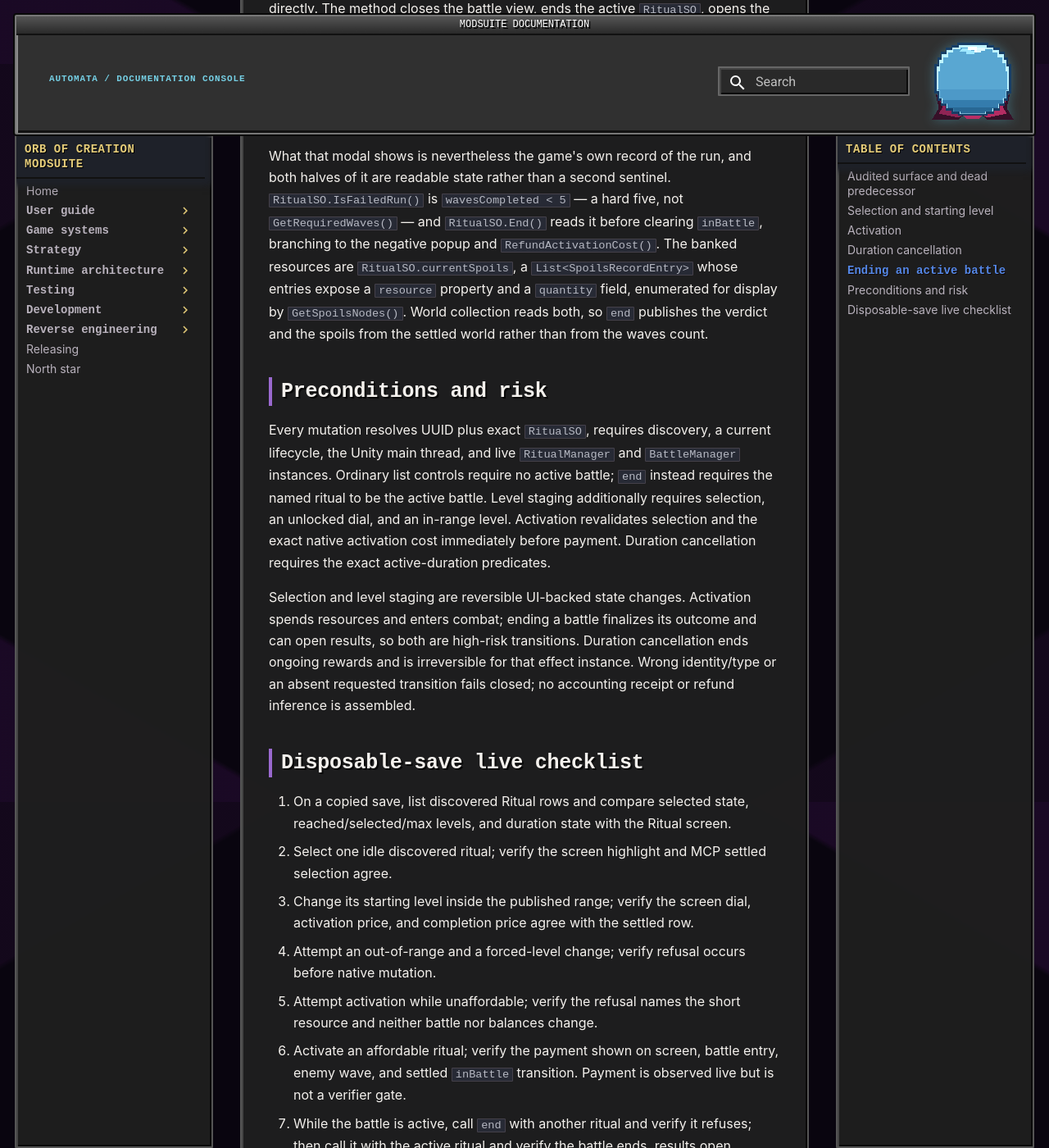
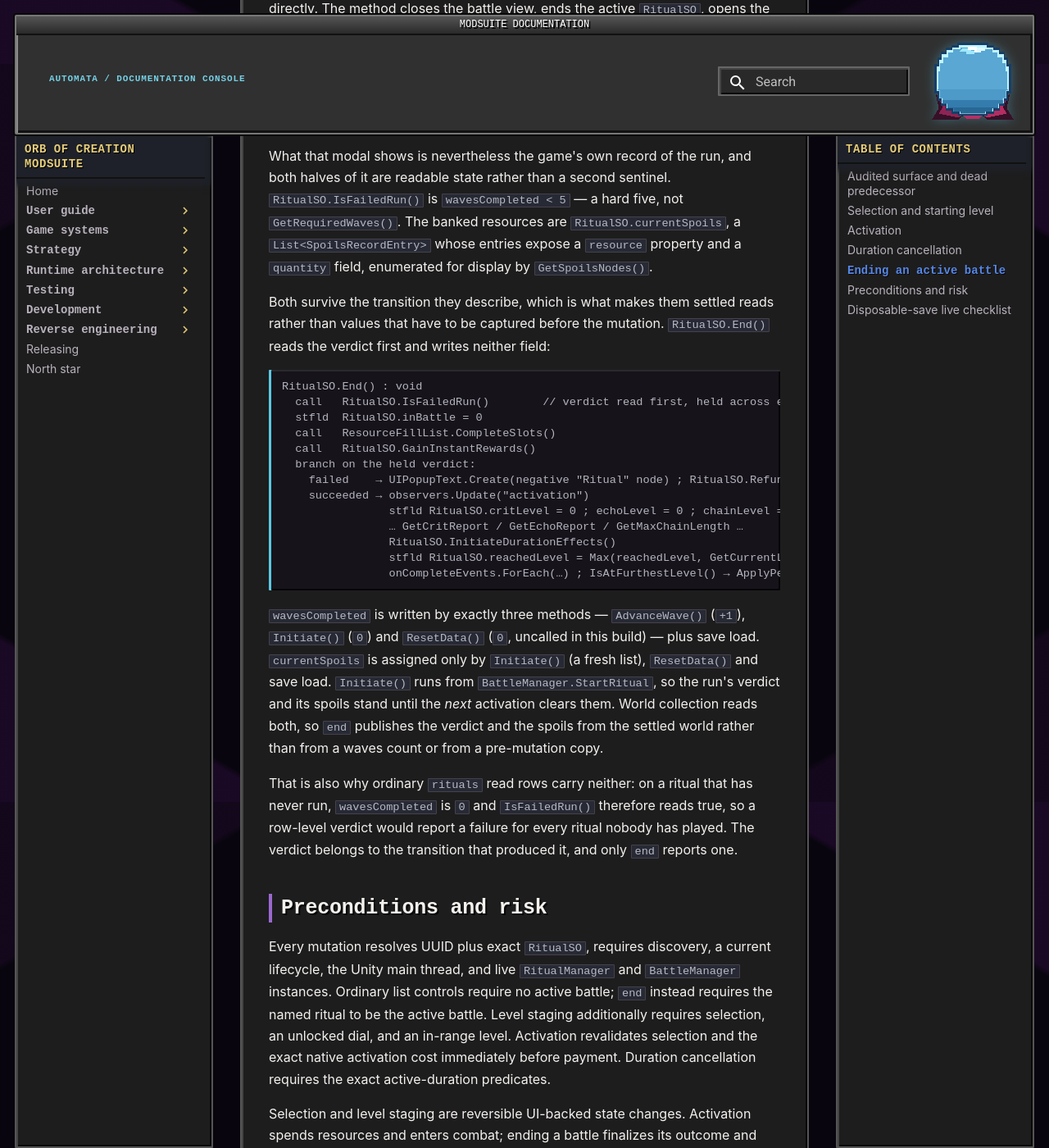
Before and after one commit to Vojow/OrbOfCreation-ModSuite, an MkDocs documentation site: the page built from docs/reverse-engineering/ritual-lifecycle-native-pipeline.md, in a window 1280 px wide and 1400 px high, scrolled down 2622 px. Shown: the whole window at 82% size. Built offline with MkDocs 1.6.1 and Material for MkDocs 9.7.7, drawn with Linux system fonts in a browser that asks for light colours; comment, search, counter and statistics services are not loaded.

Commit message:
world: a ritual's verdict outlives the battle that produced it
RitualSO.End() reads IsFailedRun() first and then writes neither
wavesCompleted nor currentSpoils: the only writers are AdvanceWave(),
Initiate() and the uncalled ResetData(), plus save load. The run's record
therefore stands until the next activation, which is what makes end's
result and spoils settled reads rather than pre-mutation copies.

The lifecycle fixture derived the verdict from the wave count it
publishes, so a world can no longer assert a result its own
wavesCompleted contradicts, and a cleared run now has a test.

````diff
--- a/docs/reverse-engineering/ritual-lifecycle-native-pipeline.md
+++ b/docs/reverse-engineering/ritual-lifecycle-native-pipeline.md
@@ -80,11 +80,41 @@ UUID currently stored in that variable and verifies the single game-written outc
 
 What that modal shows is nevertheless the game's own record of the run, and both halves of it are
 readable state rather than a second sentinel. `RitualSO.IsFailedRun()` is `wavesCompleted < 5` — a
-hard five, not `GetRequiredWaves()` — and `RitualSO.End()` reads it before clearing `inBattle`,
-branching to the negative popup and `RefundActivationCost()`. The banked resources are
-`RitualSO.currentSpoils`, a `List<SpoilsRecordEntry>` whose entries expose a `resource` property and
-a `quantity` field, enumerated for display by `GetSpoilsNodes()`. World collection reads both, so
-`end` publishes the verdict and the spoils from the settled world rather than from the waves count.
+hard five, not `GetRequiredWaves()`. The banked resources are `RitualSO.currentSpoils`, a
+`List<SpoilsRecordEntry>` whose entries expose a `resource` property and a `quantity` field,
+enumerated for display by `GetSpoilsNodes()`.
+
+Both survive the transition they describe, which is what makes them settled reads rather than
+values that have to be captured before the mutation. `RitualSO.End()` reads the verdict first and
+writes neither field:
+
+```
+RitualSO.End() : void
+  call   RitualSO.IsFailedRun()        // verdict read first, held across everything below
+  stfld  RitualSO.inBattle = 0
+  call   ResourceFillList.CompleteSlots()
+  call   RitualSO.GainInstantRewards()
+  branch on the held verdict:
+    failed    → UIPopupText.Create(negative "Ritual" node) ; RitualSO.RefundActivationCost() ; ret
+    succeeded → observers.Update("activation")
+                stfld RitualSO.critLevel = 0 ; echoLevel = 0 ; chainLevel = 0
+                … GetCritReport / GetEchoReport / GetMaxChainLength …
+                RitualSO.InitiateDurationEffects()
+                stfld RitualSO.reachedLevel = Max(reachedLevel, GetCurrentLevel())
+                onCompleteEvents.ForEach(…) ; IsAtFurthestLevel() → ApplyPermanentRewards()
+```
+
+`wavesCompleted` is written by exactly three methods — `AdvanceWave()` (`+1`), `Initiate()` (`0`)
+and `ResetData()` (`0`, uncalled in this build) — plus save load. `currentSpoils` is assigned only
+by `Initiate()` (a fresh list), `ResetData()` and save load. `Initiate()` runs from
+`BattleManager.StartRitual`, so the run's verdict and its spoils stand until the *next* activation
+clears them. World collection reads both, so `end` publishes the verdict and the spoils from the
+settled world rather than from a waves count or from a pre-mutation copy.
+
+That is also why ordinary `rituals` read rows carry neither: on a ritual that has never run,
+`wavesCompleted` is `0` and `IsFailedRun()` therefore reads true, so a row-level verdict would
+report a failure for every ritual nobody has played. The verdict belongs to the transition that
+produced it, and only `end` reports one.
 
 ## Preconditions and risk
 
````
Also changed, not shown: docs/development/mcp-tools.md (+7 -4 lines), 1 other file.
